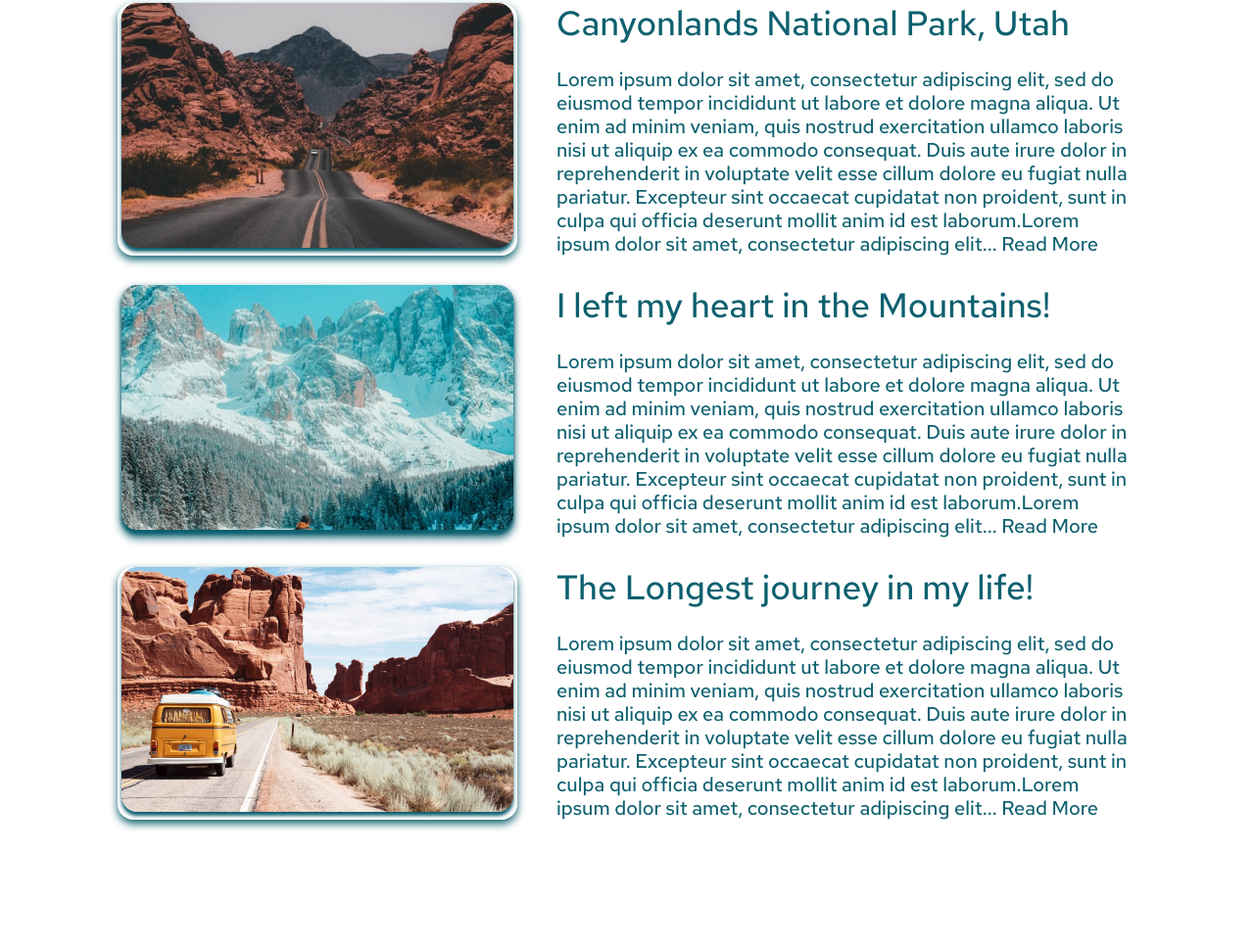
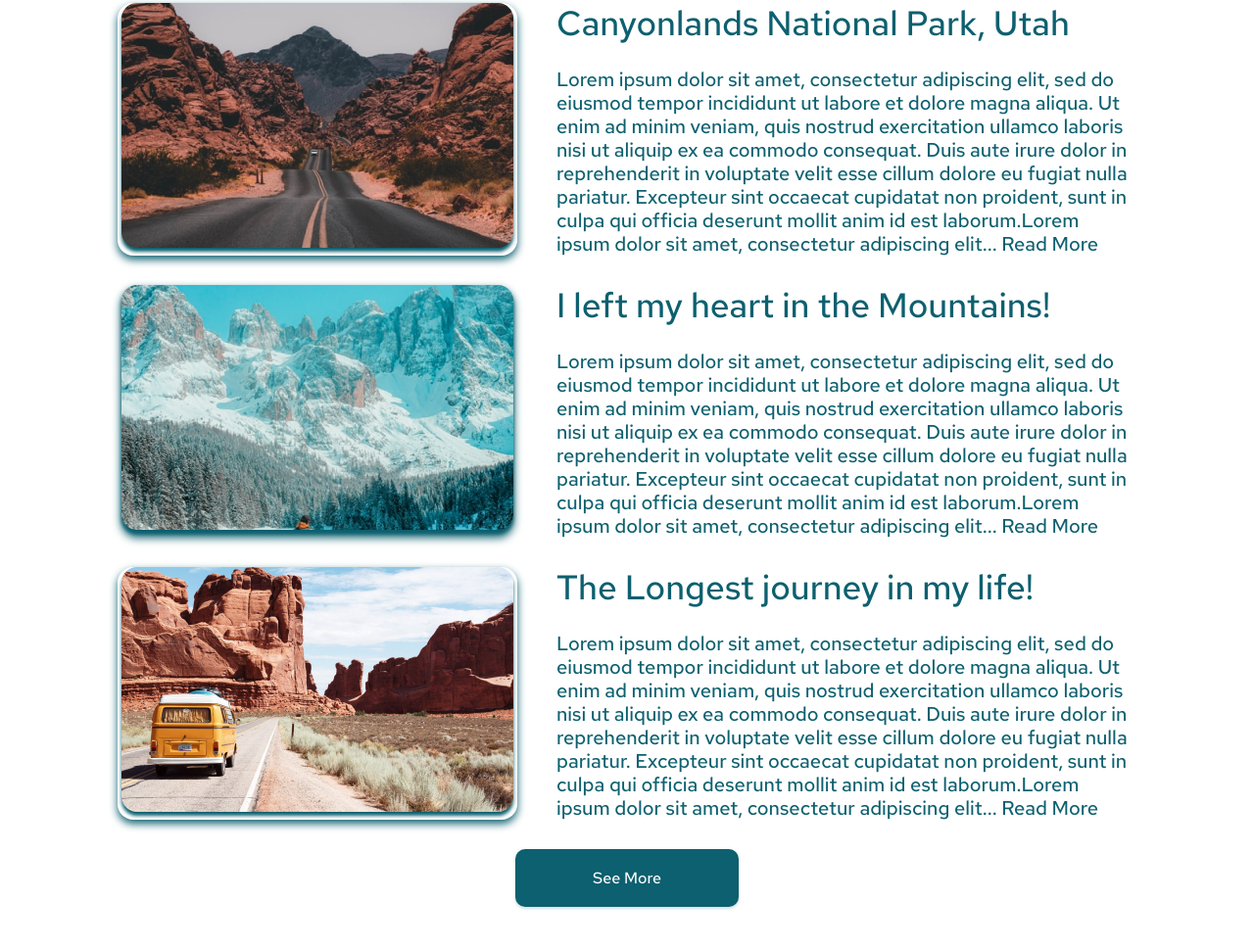
Before and after one commit to thestrelchik/travel, a plain HTML site: page index.html in a window 1280 px wide. Shown: the part 1458-2426 px from the top of the page at 98% size. Before the commit the page ends 2325 px from the top, so only its background shows below. Drawn offline with Linux system fonts and the light colour scheme.

Commit message:
travel stories btn

```diff
--- a/css/style.css
+++ b/css/style.css
@@ -146,6 +146,9 @@ body {
 }
 
 /*travel stories*/
+.travel_stories {
+  margin-bottom: 50px;
+}
 .travel_stories_h2 {
   font-style: normal;
   font-weight: 500;
@@ -181,3 +184,14 @@ body {
   line-height: 24px;
   color: #0D606F;
 }
+.travel_stories_btn {
+  color: #FFFFFF;
+  width: 228px;
+  height: 59px;
+  background: #0D606F;
+  box-shadow: 0px 0px 3px rgba(13, 96, 111, 0.08), 0px 2px 3px rgba(13, 96, 111, 0.16);
+  border-radius: 10px;
+  border: 0;
+  margin: 0 auto;
+  display: block;
+}
--- a/index.html
+++ b/index.html
@@ -102,6 +102,7 @@
             </div>
           </div>
         </div>
+        <button class="travel_stories_btn">See More</button>
       </div>
     </div>
 </body>
```
